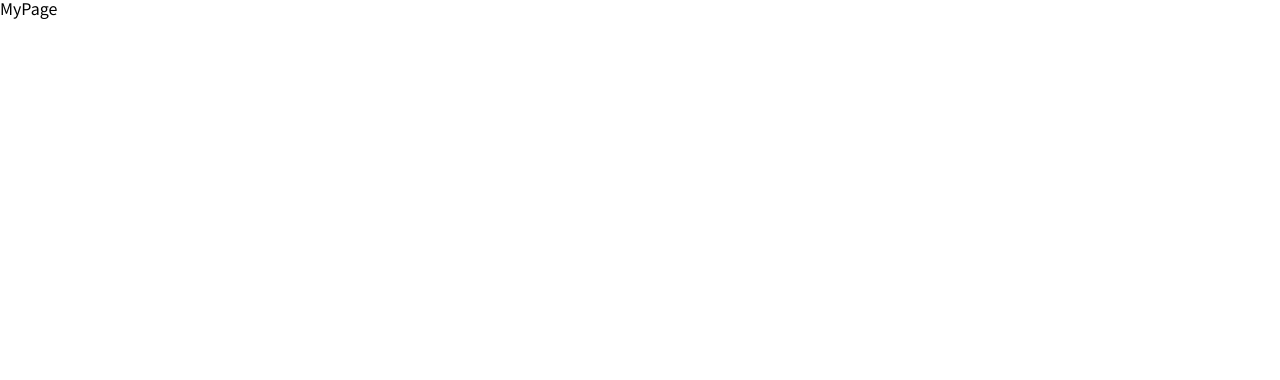
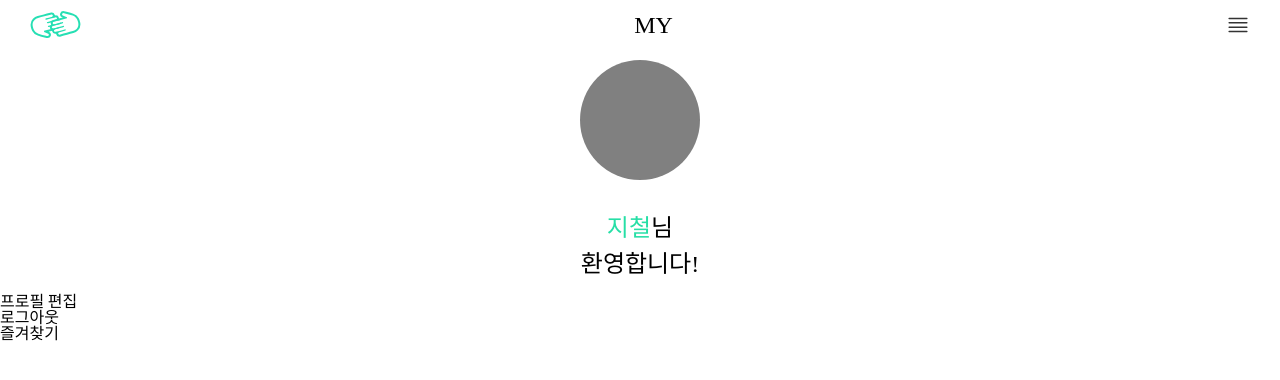
Before and after one commit to E-ppo/tikkeeul_ver2, a React (Create React App) app: page /mypage in a window 1280 px wide. Shown: the top 380 px of the page. Built offline with nearby package versions, Linux system fonts and the light colour scheme; a web font is replaced by a local one.

Commit message:
Update : mypage

```diff
--- a/src/page/MyPage.tsx
+++ b/src/page/MyPage.tsx
@@ -1,4 +1,40 @@
+import styled from 'styled-components';
+import Header from '../components/common/Header';
+
 function MyPage() {
-  return <div>MyPage</div>;
+  return (
+    <>
+      <Header title={'MY'} />
+      <ProfileWrap>
+        <ProfileImg />
+        <div>
+          <span>지철</span>님<br /> 환영합니다!
+        </div>
+      </ProfileWrap>
+      <div>프로필 편집</div>
+      <div>로그아웃</div>
+      <div>즐겨찾기</div>
+    </>
+  );
 }
+const ProfileWrap = styled.div`
+  margin: 10px 30px;
+  text-align: center;
+  font-family: 'SEBANG_Gothic_Regular';
+  font-size: 1.5rem;
+  line-height: 36px;
+  display: flex;
+  flex-direction: column;
+  gap: 30px;
+  span {
+    color: ${(props) => props.theme.mainMintColor};
+  }
+`;
+const ProfileImg = styled.div`
+  margin: auto;
+  width: 120px;
+  height: 120px;
+  border-radius: 50%;
+  background-color: gray;
+`;
 export default MyPage;
```
